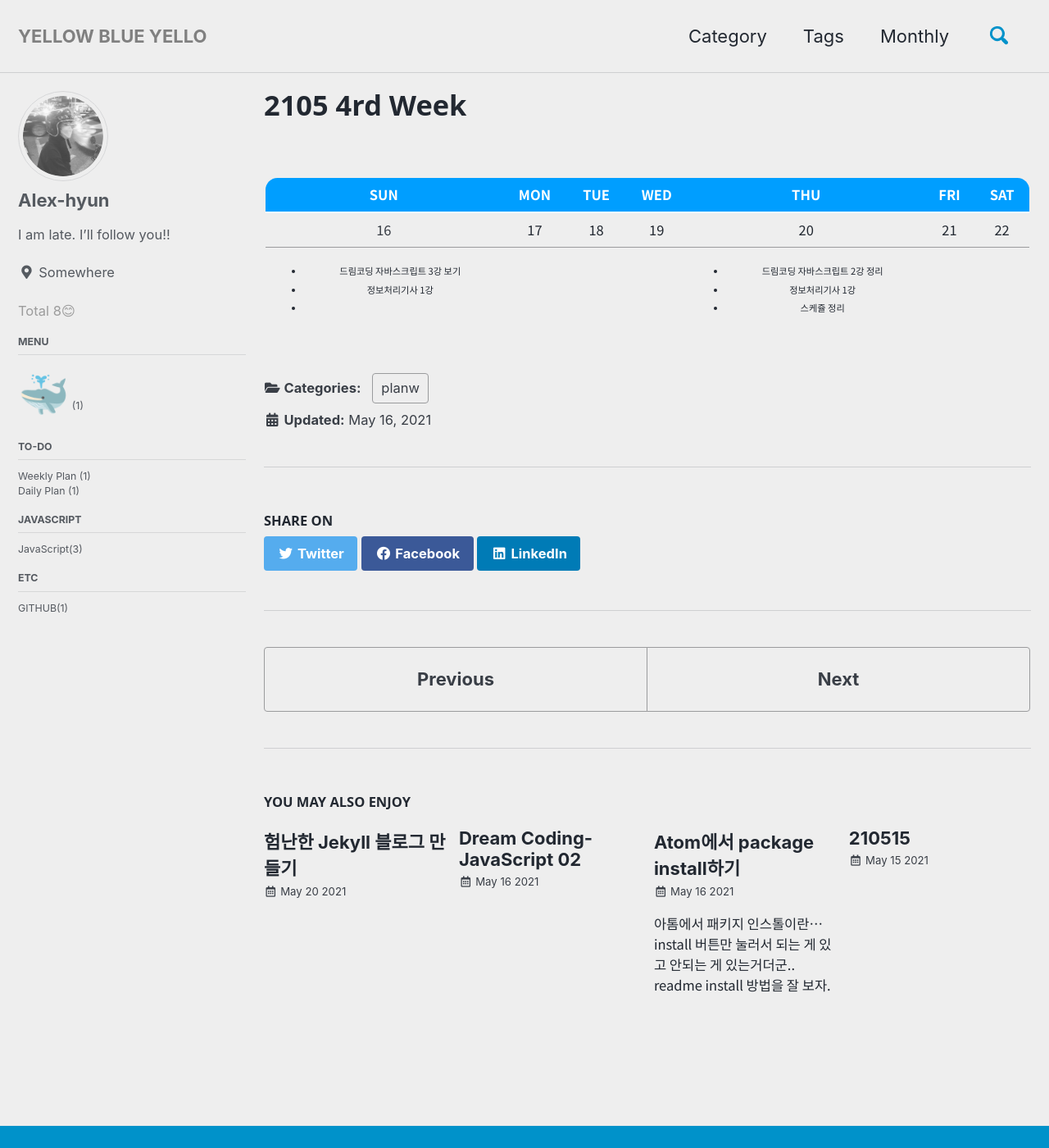
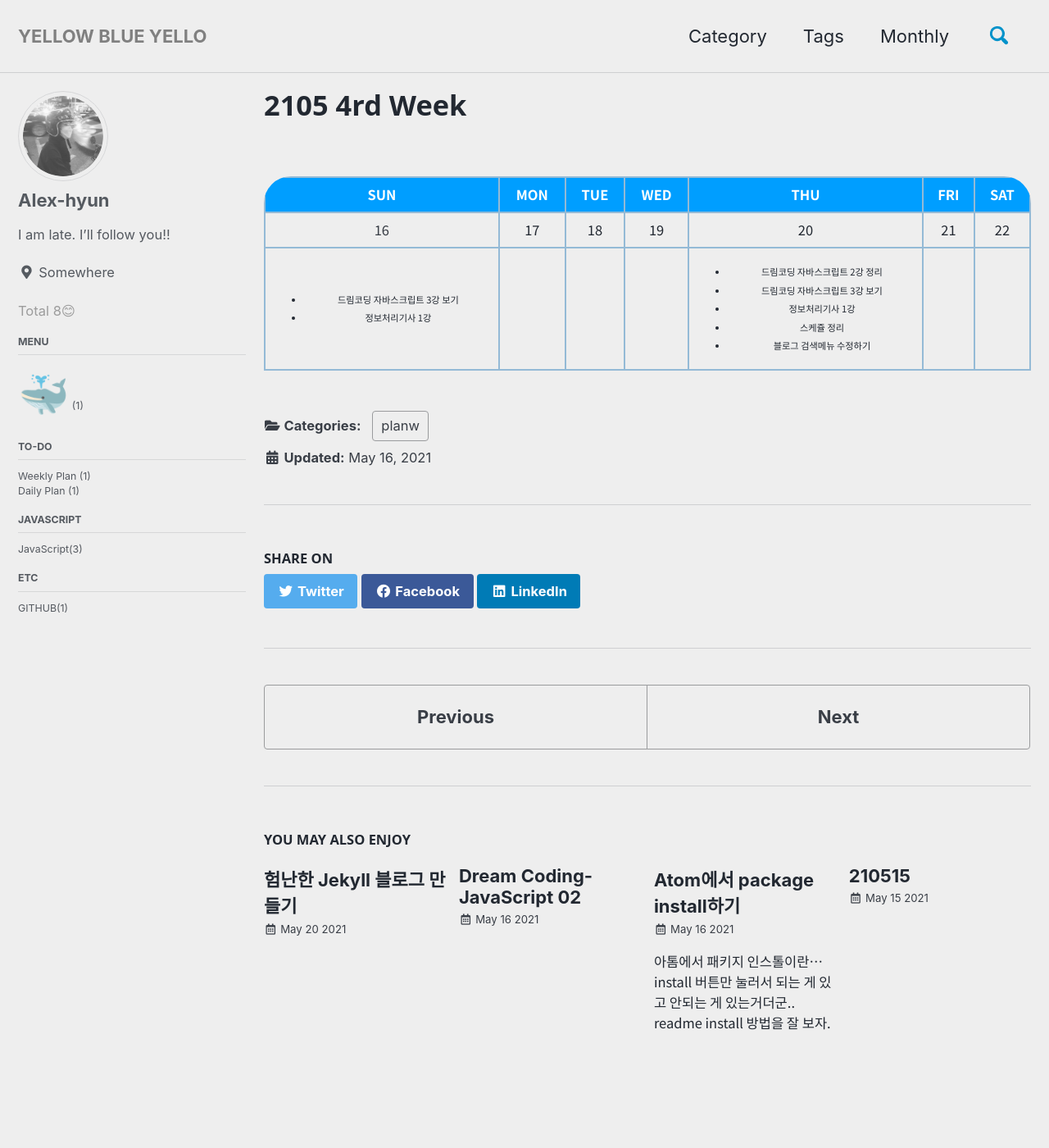
Before and after one commit to h-alex2/h-alex2.github.io, a Jekyll site: the page built from _posts/planner/2021-05-16-2105-4rd-week.md, in a window 1280 px wide and 1400 px high. Shown: the whole window at 82% size. Built offline with Jekyll 4.4.1, drawn with Linux system fonts in a browser that asks for light colours; cached includes are drawn as plain includes.

Commit message:
add weeklyplan

```diff
--- a/_posts/planner/2021-05-16-2105-4rd-week.md
+++ b/_posts/planner/2021-05-16-2105-4rd-week.md
@@ -10,7 +10,7 @@
 <link rel="stylesheet" type="text/css" href="/assets/css/weeklyplan_table.css">
 
 <br>
-<div>
+<div class="tablestyle">
   <table>
       <thead>
         <tr>
@@ -38,7 +38,6 @@
                 <ul>
                   <li>드림코딩 자바스크립트 3강 보기</li>
                   <li>정보처리기사 1강</li>
-                  <li></li>
                 </ul>
               </td>
               <td></td>
@@ -47,8 +46,10 @@
               <td>
                 <ul>
                   <li>드림코딩 자바스크립트 2강 정리</li>
+                  <li>드림코딩 자바스크립트 3강 보기</li>
                   <li>정보처리기사 1강</li>
                   <li>스케쥴 정리</li>
+                  <li>블로그 검색메뉴 수정하기</li>
                 </ul>
               </td>
               <td></td>
--- a/assets/css/weeklyplan_table.css
+++ b/assets/css/weeklyplan_table.css
@@ -1,11 +1,15 @@
 table {
     border-collapse: collapse;
     text-align: center;
-    border-radius: 1em;
     overflow: hidden;
-    border:2px solid;
+    border-top-left-radius: 2em;
+    border-top-right-radius: 2em;
+}
 
-}
+
+
+
+
 table thead {
     padding: 10px;
     font-weight: bold;
@@ -22,5 +26,8 @@
     padding: 10px 15px;
     vertical-align: top;
     <!-- border-bottom: 1px solid #ccc; -->
+}
 
+td, tr {
+    border:2px solid #94BAD6;
 }
```
